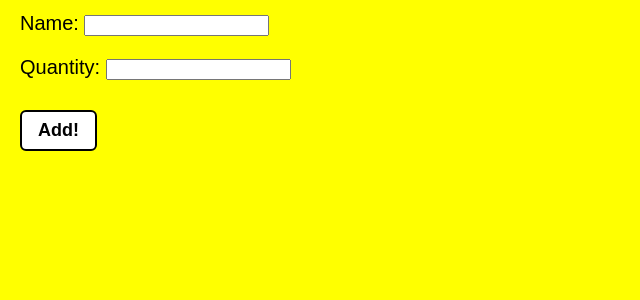
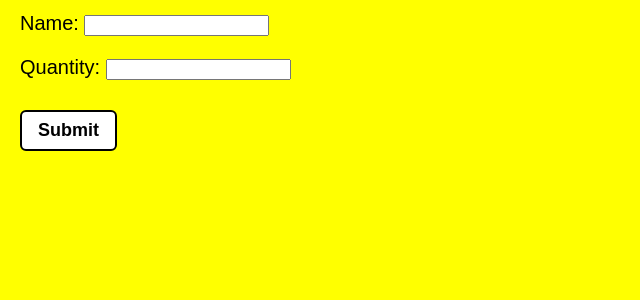
Before and after one commit to zsandler/shopping-list-project, a Django app: page /groceries/create/ in a window 1280 px wide. Shown: the part 332-632 px from the top of the page, without its empty margins (0-640 px from the left). Run offline with Django 5.2, Linux system fonts and the light colour scheme; the visitor is signed in with stand-in values (Sample User, id 1).

Commit message:
final code!

```diff
--- a/main_app/templates/base.html
+++ b/main_app/templates/base.html
@@ -36,8 +36,6 @@
         {% else %}
         <li><a href="{% url 'sign-up' %}" class="nav-btn">Sign Up</a></li>
         {% endif %}
-
-        <!-- <li><a href="/about">About</a></li> -->
       </ul>
     </nav>
   </header>
--- a/main_app/templates/groceries/index.html
+++ b/main_app/templates/groceries/index.html
@@ -1,7 +1,7 @@
 {% extends 'base.html' %}
 {% load static %}
 {% block head %}
-<link rel="stylesheet" href="{% static 'css/groceries/grocery-index.css' %}"/>
+<link rel="stylesheet" href="{% static 'css/groceries/grocery-index.css' %}" />
 {% endblock %}
 {% block content %}
 
@@ -14,7 +14,7 @@
 
 <section class="grocery-list">
 
-    {% for grocery in groceries  %}
+  {% for grocery in groceries %}
   <ul>
     <h3 class="grocery-name">Name: {{ grocery.name }} </h3>
     <h5 class="grocery-quantity">Qty: {{ grocery.quantity }} </h5>
--- a/main_app/templates/main_app/grocery_form.html
+++ b/main_app/templates/main_app/grocery_form.html
@@ -15,7 +15,7 @@
 <form action="" method="post" class="form-container">
     {% csrf_token %}
     {{ form.as_p }}
-        <button type="submit" class="btn submit">Add!</button>
+    <button type="submit" class="btn submit">Submit</button>
 </form>
 
 {% endblock content %}
--- a/main_app/templates/sign-up.html
+++ b/main_app/templates/sign-up.html
@@ -8,7 +8,7 @@
   <h1>Sign Up</h1>
 </div>
 {% if error_message %}
-  <p class="red-text">{{ error_message }}</p>
+<p class="red-text">{{ error_message }}</p>
 {% endif %}
 
 <form action="" method="post" class="form-container" autocomplete="off">
--- a/main_app/urls.py
+++ b/main_app/urls.py
@@ -1,5 +1,5 @@
 from django.urls import path
-from . import views # Import views to connect routes to view functions
+from . import views
 
 urlpatterns = [
     path('', views.Home.as_view(), name="home"),
--- a/manage.py
+++ b/manage.py
@@ -17,6 +17,5 @@ def main():
         ) from exc
     execute_from_command_line(sys.argv)
 
-
 if __name__ == '__main__':
     main()
```
Also changed, not shown: main_app/templates/home.html (+0 -7 lines), main_app/views.py (+0 -15 lines), main_app/templates/main_app/grocery_confirm_delete.html (indentation only). Lines whose indentation alone changed are shown as unchanged.
